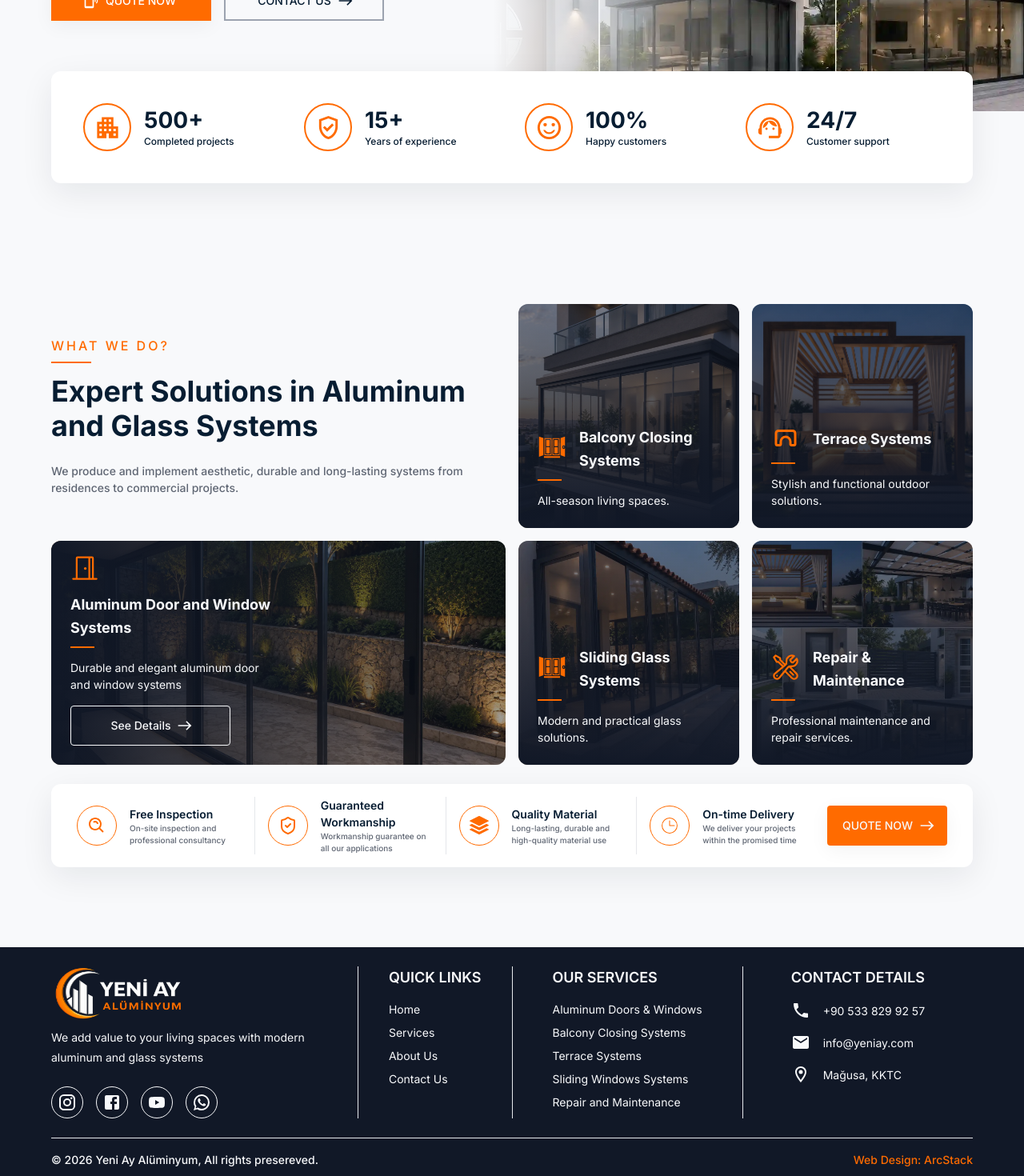
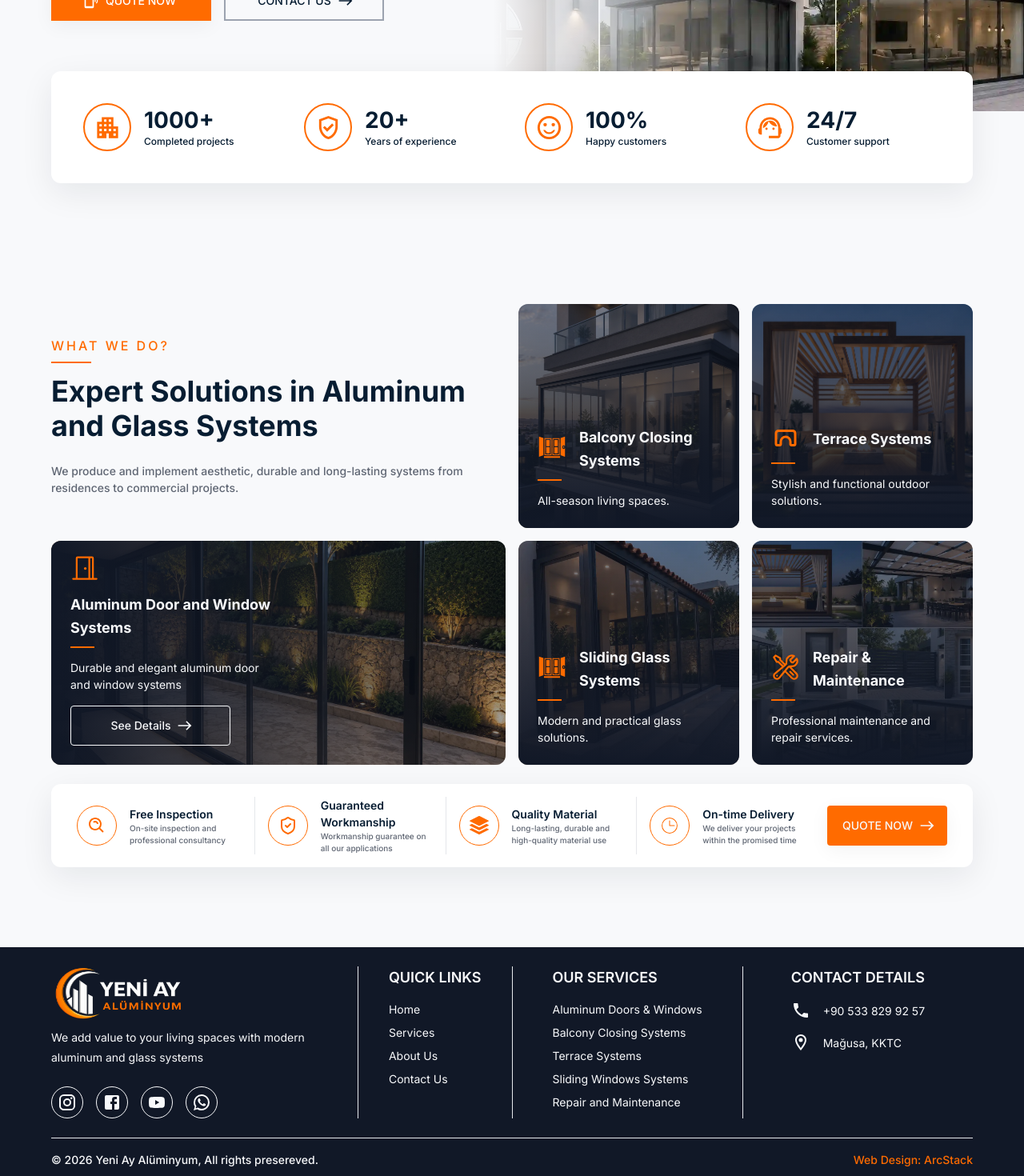
Before and after one commit to ahmedelkhalifa/Yeni-ay-aluminum, a React (Vite) app: page / in a window 1280 px wide. Shown: the part 520-1990 px from the top of the page at 80% size. Built offline with nearby package versions, Linux system fonts and the light colour scheme.

Commit message:
contact details update

```diff
--- a/src/components/FeaturesPaper.jsx
+++ b/src/components/FeaturesPaper.jsx
@@ -25,14 +25,14 @@ const FeaturesPaper = () => {
         <Grid size={{ xs: 12, sm: 6, md: 3 }}>
           <FeatureCard
             icon={<ApartmentOutlined fontSize="large" />}
-            number={"500+"}
+            number={"1000+"}
             text={t("features.projects")}
           />
         </Grid>
         <Grid size={{ xs: 12, sm: 6, md: 3 }}>
           <FeatureCard
             icon={<GppGoodOutlined fontSize="large" />}
-            number={"15+"}
+            number={"20+"}
             text={t("features.experience")}
           />
         </Grid>
--- a/src/components/Footer.jsx
+++ b/src/components/Footer.jsx
@@ -81,7 +81,9 @@ const Footer = () => {
                   borderRadius: "50%",
                 }}
               >
-                <IconButton>
+                <IconButton onClick={() => {
+                  window.open("https://www.facebook.com/groups/107536306310107/user/61554209372015", "_blank")
+                }}>
                   <Facebook
                     fontSize="medium"
                     sx={{ color: "background.default" }}
@@ -119,7 +121,9 @@ const Footer = () => {
                   borderRadius: "50%",
                 }}
               >
-                <IconButton>
+                <IconButton onClick={() => {
+                  window.open("https://wa.link/1n2i87", "_blank")
+                }}>
                   <WhatsApp
                     fontSize="medium"
                     sx={{ color: "background.default" }}
@@ -387,15 +391,13 @@ const Footer = () => {
                     {t("footer.phone")}
                   </Typography>
                 </Box>
-                <Box sx={{ display: "flex", alignItems: "center", gap: 2 }}>
+                {/* <Box sx={{ display: "flex", alignItems: "center", gap: 2 }}>
                   <Email
                     fontSize="medium"
                     sx={{ color: "background.default" }}
                   />
                   <Typography
                     variant="body1"
-                    component={"a"}
-                    href="#"
                     sx={{
                       fontSize: 14,
                       color: "background.default",
@@ -405,7 +407,7 @@ const Footer = () => {
                   >
                     {t("footer.email")}
                   </Typography>
-                </Box>
+                </Box> */}
                 <Box sx={{ display: "flex", alignItems: "center", gap: 2 }}>
                   <LocationOnOutlined
                     fontSize="medium"
@@ -413,8 +415,6 @@ const Footer = () => {
                   />
                   <Typography
                     variant="body1"
-                    component={"a"}
-                    href="#"
                     sx={{
                       fontSize: 14,
                       color: "background.default",
--- a/src/components/Nav.jsx
+++ b/src/components/Nav.jsx
@@ -187,6 +187,9 @@ const Nav = (props) => {
             borderRadius: 1,
           }}
           startIcon={<PhonelinkRing />}
+          onClick={() => {
+            window.open("https://wa.link/1n2i87", "_blank");
+          }}
         >
           {t("nav.button")}
         </Button>
@@ -368,6 +371,23 @@ const Nav = (props) => {
                 {i18next.language}
               </Typography>
             </Box>
+            <Button
+              variant="contained"
+              sx={{
+                height: "50px",
+                width: "100%",
+                fontWeight: 500,
+                display: { xs: "flex", md: "none" },
+                borderRadius: 1,
+                fontSize: 10
+              }}
+              startIcon={<PhonelinkRing />}
+              onClick={() => {
+                window.open("https://wa.link/1n2i87", "_blank");
+              }}
+            >
+              {t("nav.button")}
+            </Button>
           </Box>
         </Box>
       </Drawer>
--- a/src/pages/Contact.jsx
+++ b/src/pages/Contact.jsx
@@ -25,6 +25,7 @@ import { CiClock2 } from "react-icons/ci";
 import WhyUs from "../components/WhyUs";
 import Footer from "../components/Footer";
 import { Helmet } from "react-helmet-async";
+import i18next from "i18next";
 
 const Card = (props) => {
   return (
@@ -153,7 +154,7 @@ const Contact = () => {
               <Card
                 icon={<Email fontSize="large" sx={{ color: "primary.main" }} />}
                 title={t("contact.mail")}
-                sub={"info@yeniay.com"}
+                sub={i18next.language === "en" ? "Soon" : "Yakında"}
                 button={t("contact.mailBtn")}
               />
             </Grid>
@@ -250,6 +251,15 @@ const Contact = () => {
           >
             <Box sx={{ flex: 1 }}>
               <iframe
+                src="https://www.google.com/maps/embed?pb=!1m18!1m12!1m3!1d52215.850539334846!2d33.89180576955876!3d35.11942732981053!2m3!1f0!2f0!3f0!3m2!1i1024!2i768!4f13.1!3m3!1m2!1s0x14dfc842da4c163d%3A0x29db03c5a5d3ce87!2sFamagusta!5e0!3m2!1sen!2s!4v1781287376221!5m2!1sen!2s"
+                width="100%"
+                height="100%"
+                style={{ border: 0 }}
+                allowfullscreen
+                loading="lazy"
+                referrerpolicy="no-referrer-when-downgrade"
+              ></iframe>
+              {/* <iframe
                 src="https://www.google.com/maps/embed?pb=!1m18!1m12!1m3!1d13020.53075921418!2d33.30803132957763!3d35.327526347005644!2m3!1f0!2f0!3f0!3m2!1i1024!2i768!4f13.1!3m3!1m2!1s0x14de12d5e239a349%3A0x6349e58df1fa6c89!2sNusmar%20Market!5e0!3m2!1sen!2s!4v1780848948827!5m2!1sen!2s"
                 width="100%"
                 height="100%"
@@ -257,7 +267,7 @@ const Contact = () => {
                 allowFullScreen
                 loading="lazy"
                 referrerPolicy="no-referrer-when-downgrade"
-              />
+              /> */}
             </Box>
             <Box sx={{ display: "flex", alignItems: "center", gap: 2 }}>
               <CiClock2 fontSize={36} color="#FF6B00" />
```
